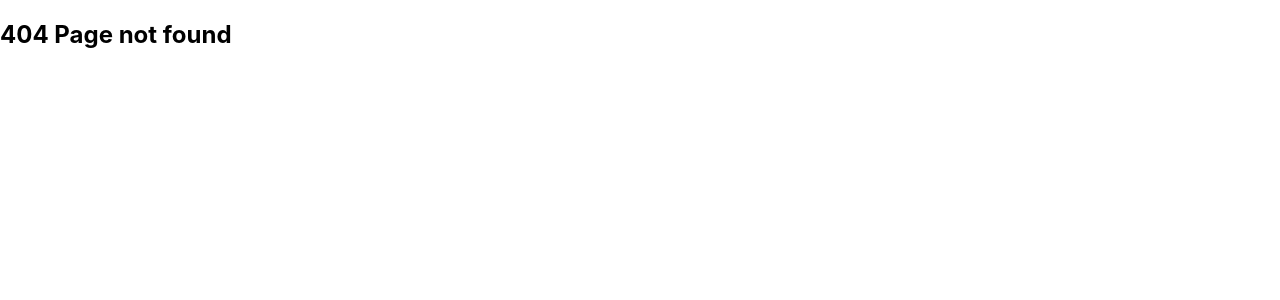
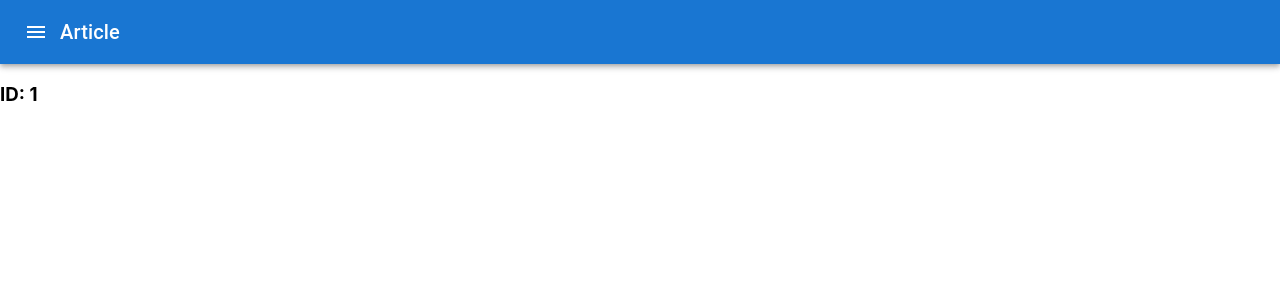
Before and after one commit to 1231joe1231/Personal-Website, a React (Create React App) app in the folder frontend/: page /article/1 in a window 1280 px wide. Before the commit this address had no page. Shown: the top 300 px of the page. Built offline with nearby package versions, Linux system fonts and the light colour scheme.

Commit message:
Add frontend article placeholder

```diff
--- a/frontend/src/App.jsx
+++ b/frontend/src/App.jsx
@@ -5,6 +5,7 @@ import CoverLetter from "./CoverLetterGenerator";
 import PageNotFound from "./NotFound";
 import Home from "./Home";
 import TechBlog from "./TechBlog";
+import Article from "./TechBlog/article.jsx";
 import Gallery from "./Gallery";
 
 export default function App() {
@@ -26,6 +27,9 @@ export default function App() {
         <Route path="/coverletter">
           <CoverLetter />
         </Route>
+        <Route path="/article/:id">
+          <Article />
+        </Route>
         <Route path="*">
           <PageNotFound />
         </Route>
--- /dev/null
+++ b/frontend/src/TechBlog/article.jsx
@@ -0,0 +1,15 @@
+import React from "react";
+import AppBar from "../Component/AppBar";
+import { useParams } from "react-router-dom";
+
+export default function Article() {
+  let { id } = useParams();
+  return (
+    <div>
+      <AppBar title="Article" />
+      <div>
+        <h3>ID: {id}</h3>
+      </div>
+    </div>
+  );
+}
```
